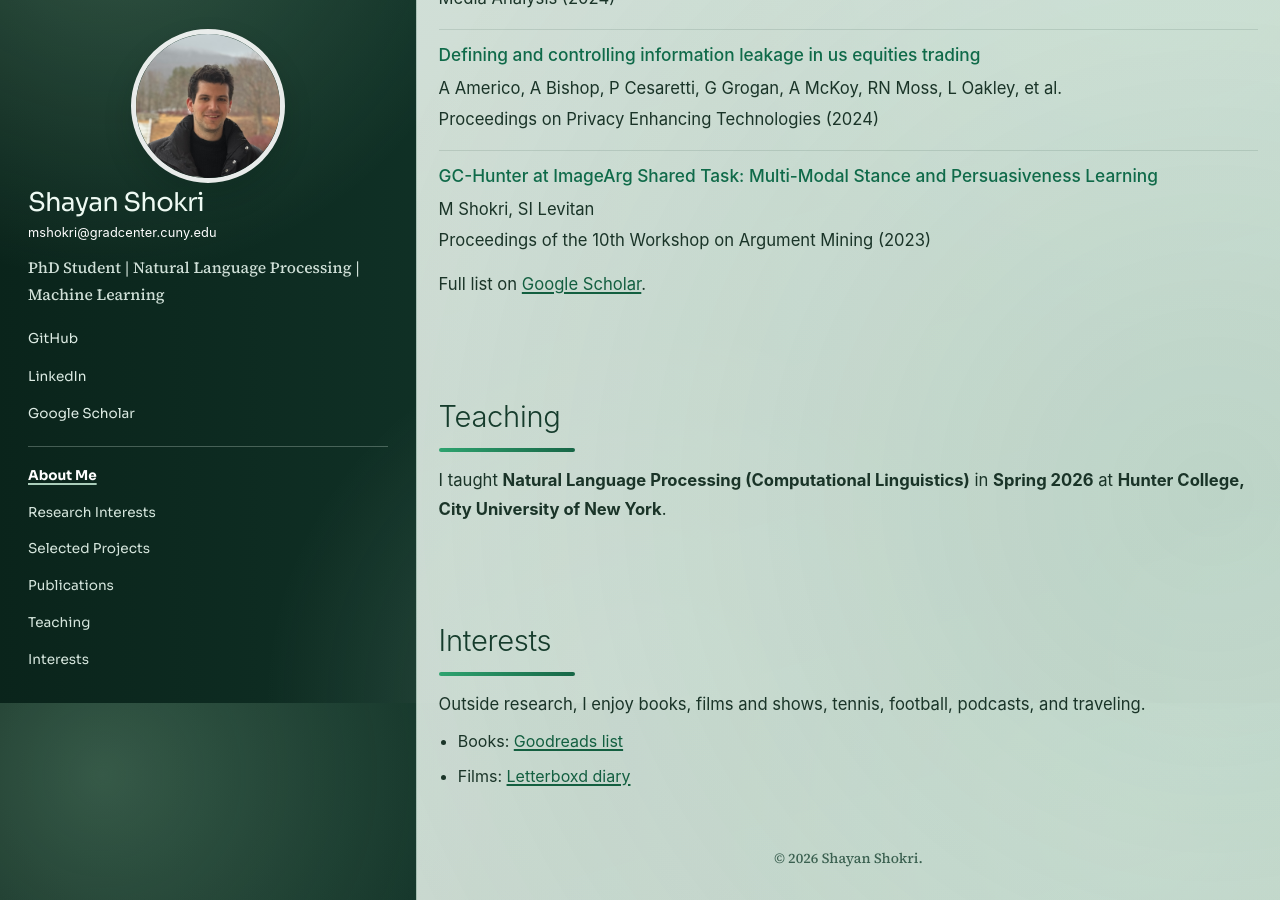
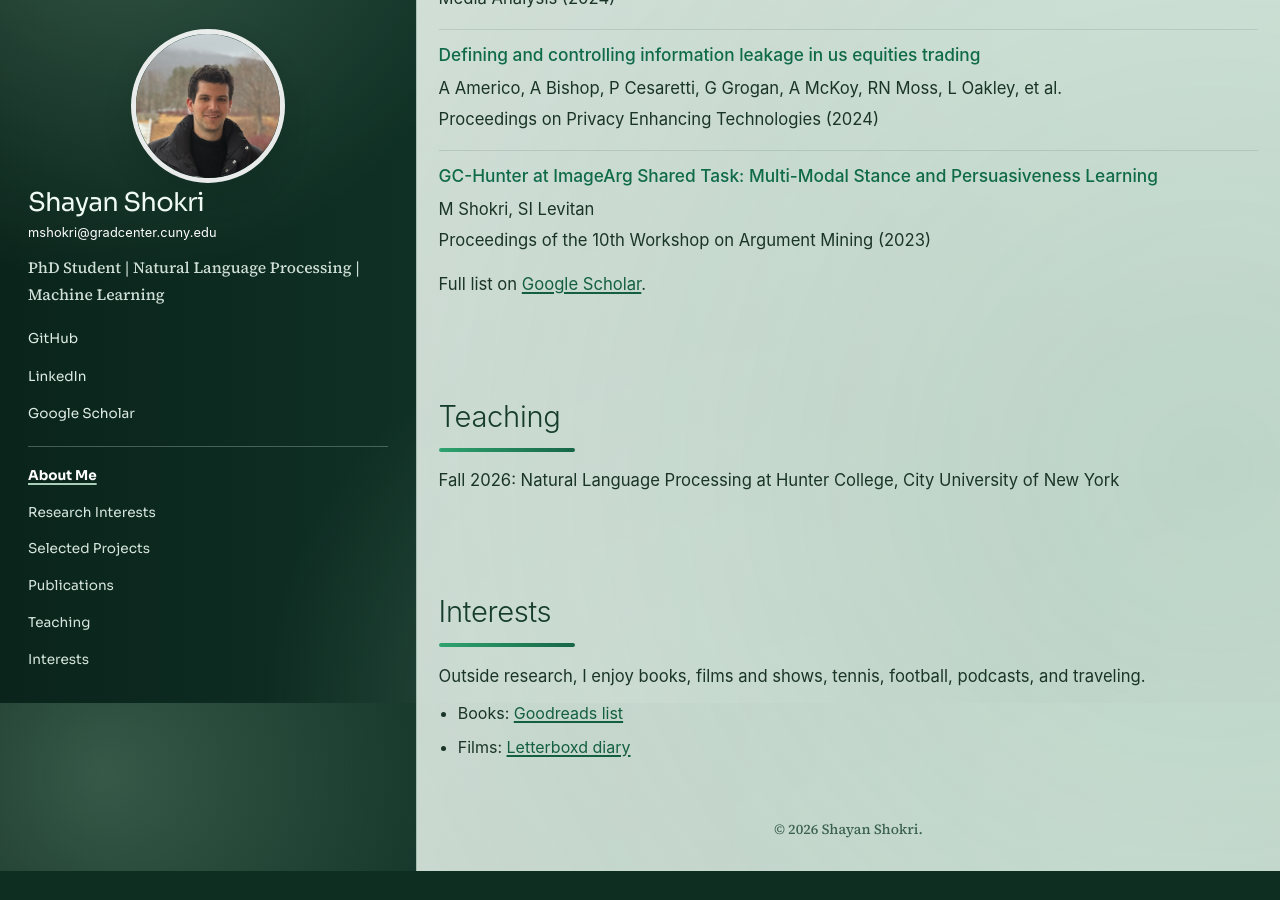
Before and after one commit to shaayaansh/shaayaansh.github.io, a Jekyll site: the page built from index.md, in a window 1280 px wide and 900 px high, scrolled down 1997 px. Built offline with Jekyll 4.4.1, drawn with Linux system fonts in a browser that asks for light colours; after the commit the page ends 2868 px from its top, so only the background shows below that.

Commit message:
Update teaching section term and course line

```diff
--- a/index.md
+++ b/index.md
@@ -80,7 +80,7 @@ Full list on [Google Scholar](https://scholar.google.com/citations?user=o0OKC_oA
 
 # Teaching
 {: #teaching}
-I taught **Natural Language Processing (Computational Linguistics)** in **Spring 2026** at **Hunter College, City University of New York**.
+Fall 2026: Natural Language Processing at Hunter College, City University of New York
 
 # Interests
 {: #interests}
```
